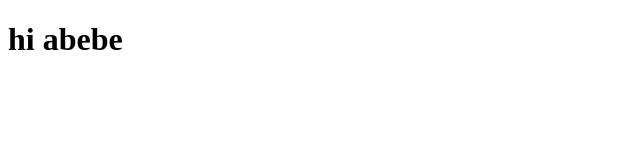
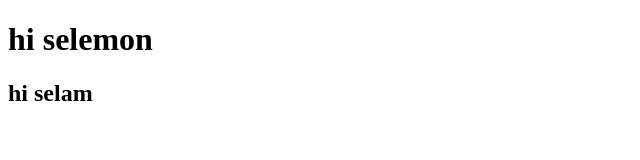
Before and after one commit to abuabdellah40/abebe, a plain HTML site: page index.html in a window 1280 px wide. Shown: the whole page, without its empty margins (0-640 px from the left). Drawn offline with Linux system fonts and the light colour scheme.

Commit message:
Update index.html

```diff
--- a/index.html
+++ b/index.html
@@ -8,7 +8,8 @@
 </head>
 
 <body>
-    <h1>hi abebe</h1>
+    <h1>hi selemon</h1>
+    <h2>hi selam</h2>
 </body>
 
 </html>
```
